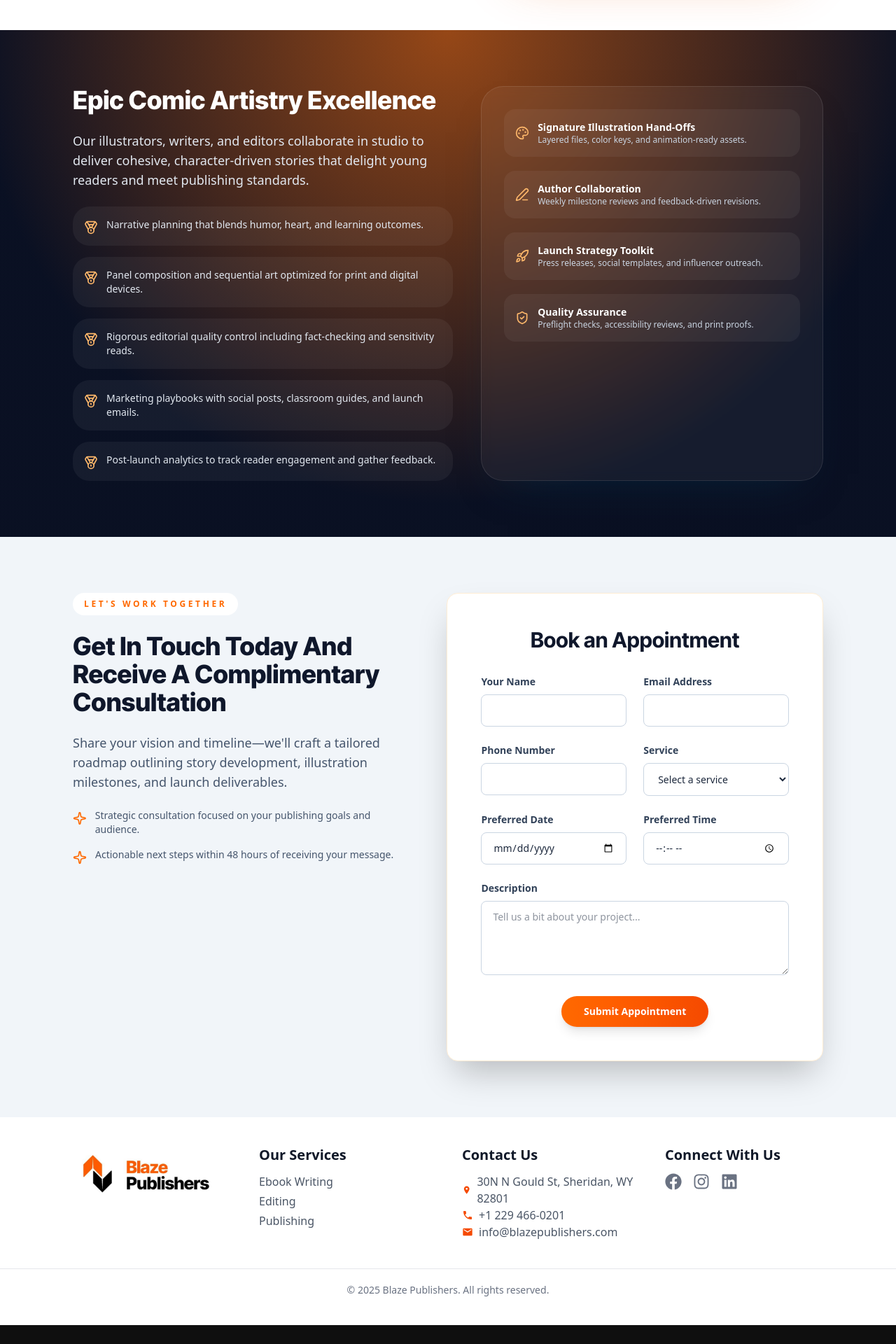
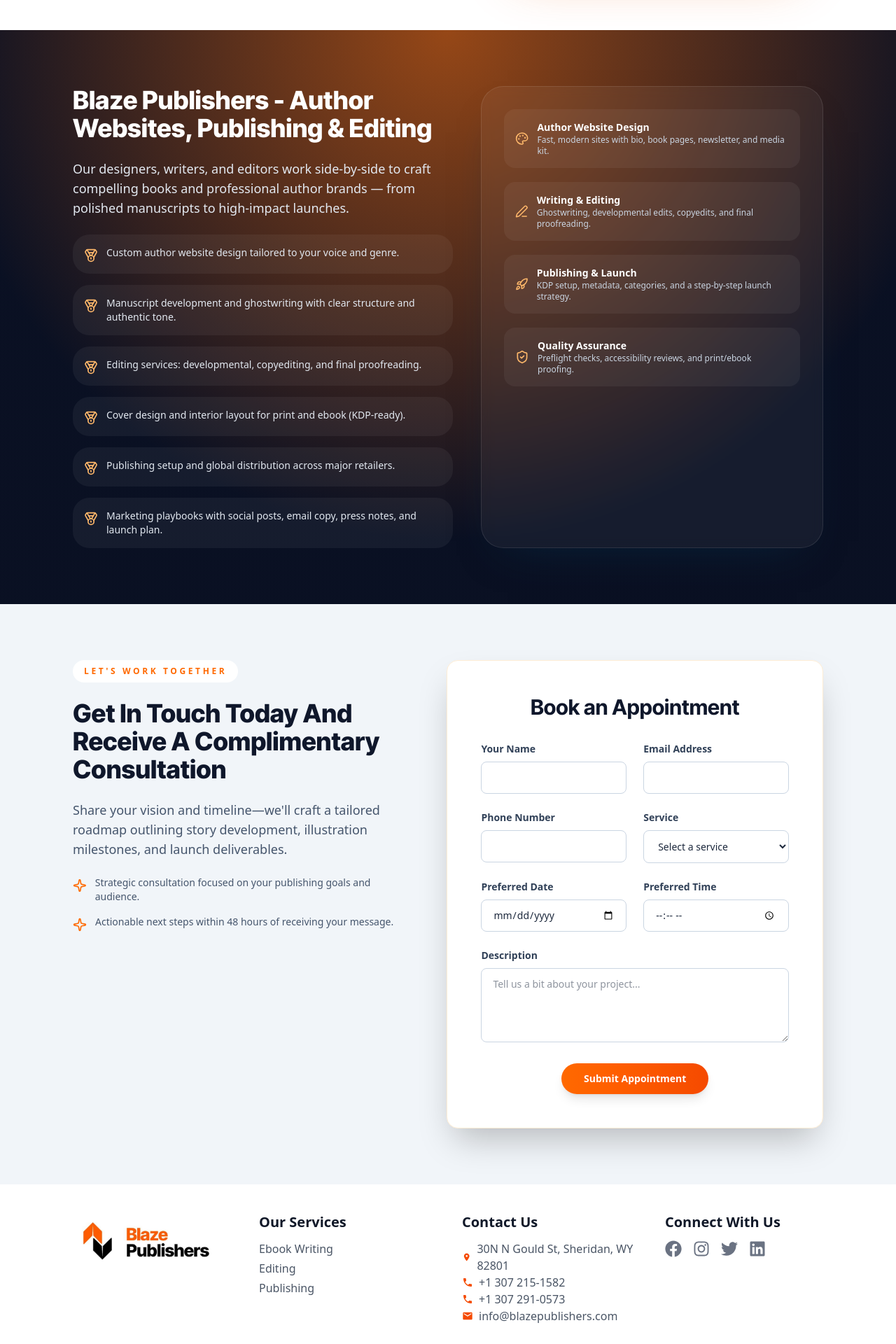
Before and after one commit to MuqaddasFatima24/Blaze-Publishers, a Next.js app: page /services/children-book in a window 1280 px wide. Shown: the part 4900-6820 px from the top of the page at 70% size. Before the commit the page ends 6793 px from the top, so only its background shows below. Built offline with nearby package versions, Linux system fonts and the light colour scheme.

Commit message:
updated content

```diff
--- a/app/components/Footer.tsx
+++ b/app/components/Footer.tsx
@@ -1,7 +1,7 @@
 "use client";
 import Image from "next/image";
 import Head from "next/head";
-import { FaFacebook, FaInstagram, FaLinkedin } from "react-icons/fa";
+import { FaFacebook, FaInstagram, FaLinkedin, FaTwitter } from "react-icons/fa";
 import { MdEmail, MdLocationOn, MdPhone } from "react-icons/md";
 
 export default function Footer() {
@@ -13,11 +13,11 @@ export default function Footer() {
       <Head>
         <meta
           name="description"
-          content="Contact Blaze Publishers for ebook writing, editing, and publishing services. Connect with us on Facebook, Instagram, or LinkedIn."
+          content="Contact Blaze Publishers for ebook writing, editing, and publishing services. Connect with us on Facebook, Instagram, Twitter, or LinkedIn."
         />
         <meta
           name="keywords"
-          content="Blaze Publishers, ebook writing, editing, publishing, contact, Facebook, Instagram, LinkedIn"
+          content="Blaze Publishers, ebook writing, editing, publishing, contact, Facebook, Instagram, Twitter, LinkedIn"
         />
         <meta property="og:site_name" content="Blaze Publishers" />
       </Head>
@@ -68,11 +68,18 @@ export default function Footer() {
               30N N Gould St, Sheridan, WY 82801
             </p>
             <a
-              href="tel:+12294660201"
+              href="tel:+13072151582"
               className="flex items-center gap-2 text-gray-600 hover:text-orange-600 transition-colors text-sm sm:text-base"
             >
               <MdPhone className="text-orange-600" />
-              +1 229 466-0201
+              +1 307 215-1582
+            </a>
+            <a
+              href="tel:+13072910573"
+              className="flex items-center gap-2 text-gray-600 hover:text-orange-600 transition-colors text-sm sm:text-base"
+            >
+              <MdPhone className="text-orange-600" />
+              +1 307 291-0573
             </a>
             <a
               href="mailto:info@blazepublishers.com"
@@ -108,6 +115,15 @@ export default function Footer() {
                 <FaInstagram />
               </a>
               <a
+                href="https://x.com/Blazepublishers"
+                target="_blank"
+                rel="noopener noreferrer"
+                aria-label="Visit our Twitter profile"
+                className="hover:text-orange-600 transition-colors"
+              >
+                <FaTwitter />
+              </a>
+              <a
                 href="#"
                 aria-label="Visit our LinkedIn page"
                 className="hover:text-orange-600 transition-colors"
--- a/app/services/children-book/page.tsx
+++ b/app/services/children-book/page.tsx
@@ -428,19 +428,20 @@ export default function ChildrenBookPage() {
   <div className="relative mx-auto grid max-w-6xl gap-10 px-6 md:grid-cols-[1fr_0.9fr] md:px-10">
     <div className="space-y-6">
       <h2 className="font-inter-tight text-3xl font-extrabold sm:text-4xl">
-              Epic Comic Artistry Excellence
+        Blaze Publishers - Author Websites, Publishing & Editing
       </h2>
       <p className="text-base text-slate-200 sm:text-lg">
-              Our illustrators, writers, and editors collaborate in studio to deliver cohesive, character-driven stories
-              that delight young readers and meet publishing standards.
+        Our designers, writers, and editors work side-by-side to craft compelling books and
+        professional author brands — from polished manuscripts to high-impact launches.
       </p>
       <div className="grid gap-4 text-sm text-slate-200">
         {[
-                "Narrative planning that blends humor, heart, and learning outcomes.",
-                "Panel composition and sequential art optimized for print and digital devices.",
-                "Rigorous editorial quality control including fact-checking and sensitivity reads.",
-                "Marketing playbooks with social posts, classroom guides, and launch emails.",
-                "Post-launch analytics to track reader engagement and gather feedback.",
+          "Custom author website design tailored to your voice and genre.",
+          "Manuscript development and ghostwriting with clear structure and authentic tone.",
+          "Editing services: developmental, copyediting, and final proofreading.",
+          "Cover design and interior layout for print and ebook (KDP-ready).",
+          "Publishing setup and global distribution across major retailers.",
+          "Marketing playbooks with social posts, email copy, press notes, and launch plan.",
         ].map((item) => (
           <div key={item} className="flex items-start gap-3 rounded-3xl bg-white/5 p-4">
             <Medal className="mt-1 h-5 w-5 flex-shrink-0 text-orange-300" />
@@ -449,40 +450,50 @@ export default function ChildrenBookPage() {
         ))}
       </div>
     </div>
+
     <div className="relative rounded-[32px] border border-white/10 bg-white/5 p-8 shadow-[0_28px_60px_-38px_rgba(8,47,73,0.7)] backdrop-blur">
       <div className="space-y-5 text-sm text-slate-200">
         <div className="flex items-center gap-3 rounded-2xl bg-white/5 p-4">
           <Palette className="h-5 w-5 text-orange-300" />
           <div>
-                  <p className="font-semibold text-white">Signature Illustration Hand-Offs</p>
-                  <p className="text-xs text-slate-300">Layered files, color keys, and animation-ready assets.</p>
+            <p className="font-semibold text-white">Author Website Design</p>
+            <p className="text-xs text-slate-300">
+              Fast, modern sites with bio, book pages, newsletter, and media kit.
+            </p>
           </div>
         </div>
         <div className="flex items-center gap-3 rounded-2xl bg-white/5 p-4">
           <PenLine className="h-5 w-5 text-orange-300" />
           <div>
-                  <p className="font-semibold text-white">Author Collaboration</p>
-                  <p className="text-xs text-slate-300">Weekly milestone reviews and feedback-driven revisions.</p>
+            <p className="font-semibold text-white">Writing & Editing</p>
+            <p className="text-xs text-slate-300">
+              Ghostwriting, developmental edits, copyedits, and final proofreading.
+            </p>
           </div>
         </div>
         <div className="flex items-center gap-3 rounded-2xl bg-white/5 p-4">
           <Rocket className="h-5 w-5 text-orange-300" />
           <div>
-                  <p className="font-semibold text-white">Launch Strategy Toolkit</p>
-                  <p className="text-xs text-slate-300">Press releases, social templates, and influencer outreach.</p>
+            <p className="font-semibold text-white">Publishing & Launch</p>
+            <p className="text-xs text-slate-300">
+              KDP setup, metadata, categories, and a step-by-step launch strategy.
+            </p>
           </div>
         </div>
         <div className="flex items-center gap-3 rounded-2xl bg-white/5 p-4">
           <ShieldCheck className="h-5 w-5 text-orange-300" />
           <div>
             <p className="font-semibold text-white">Quality Assurance</p>
-                  <p className="text-xs text-slate-300">Preflight checks, accessibility reviews, and print proofs.</p>
+            <p className="text-xs text-slate-300">
+              Preflight checks, accessibility reviews, and print/ebook proofing.
+            </p>
           </div>
         </div>
       </div>
     </div>
   </div>
 </section>
+
 
       <section className="bg-slate-100 py-20">
         <div className="mx-auto max-w-6xl px-6 md:px-10">
```
Lines whose indentation alone changed are shown as unchanged.
